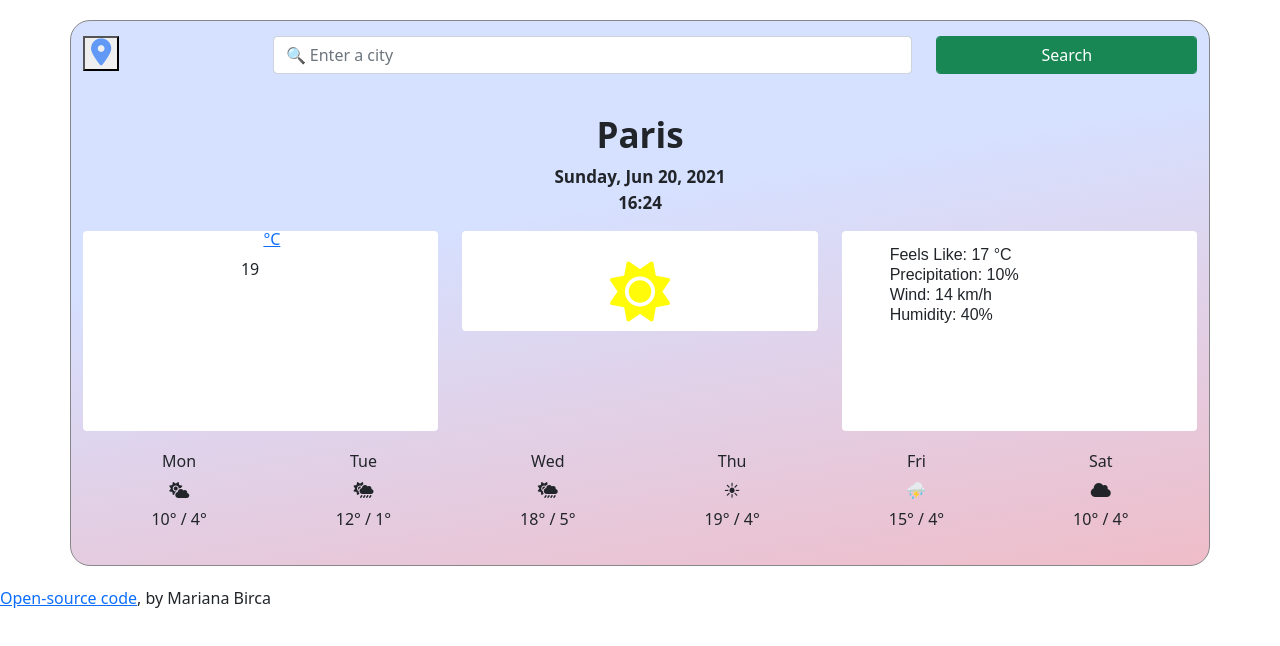
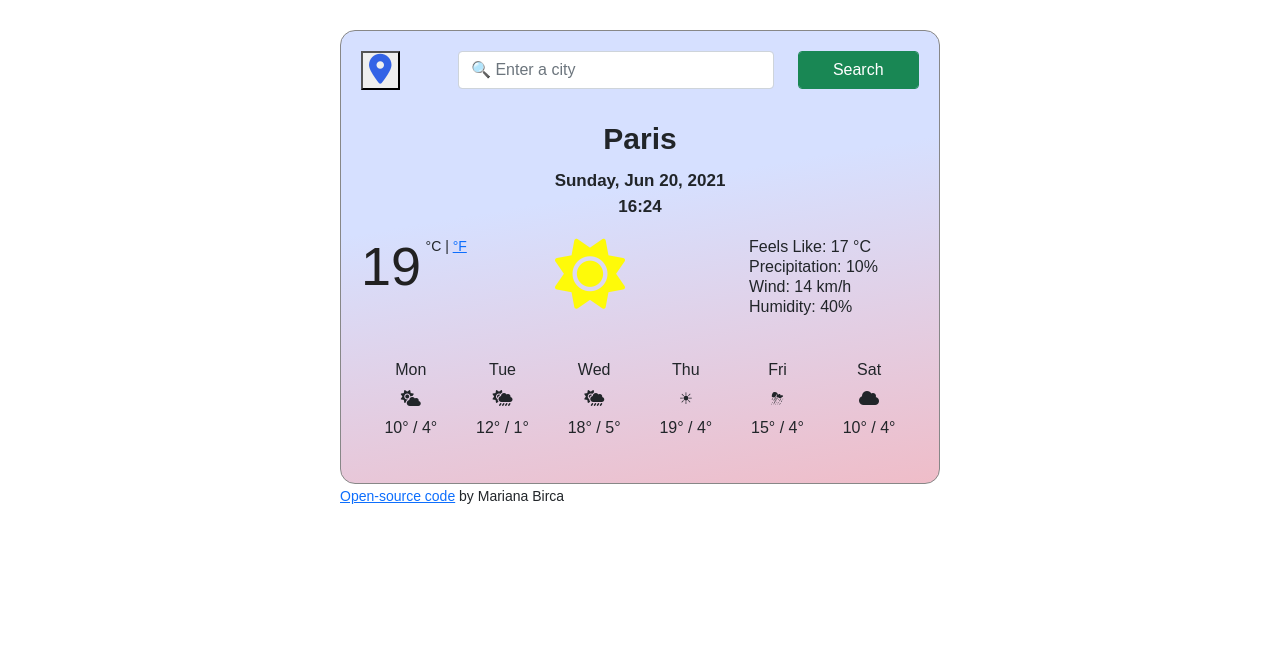
Before and after one commit to MarianaBirca/weather-be-app, a plain HTML site: page index.html in a window 1280 px wide. Drawn offline with nearby package versions, Linux system fonts and the light colour scheme.

Commit message:
Styled the main elements of the app

```diff
--- a/index.html
+++ b/index.html
@@ -3,25 +3,27 @@
   <head>
     <title>Weather Be</title>
     <meta charset="UTF-8" />
-  <link rel="stylesheet" href="styles.css">
     <link
       href="https://cdn.jsdelivr.net/npm/bootstrap@5.0.0-beta3/dist/css/bootstrap.min.css"
       rel="stylesheet"
       integrity="sha384-eOJMYsd53ii+scO/bJGFsiCZc+5NDVN2yr8+0RDqr0Ql0h+rP48ckxlpbzKgwra6"
       crossorigin="anonymous"
     />
-    <link rel="preconnect" href="https://fonts.gstatic.com">
-    <link href="https://fonts.googleapis.com/css2?family=Domine:wght@400;500;600;700&display=swap" rel="stylesheet">
+    <link rel="stylesheet" href="src/styles.css" />
+    <link rel="preconnect" href="https://fonts.gstatic.com" />
+    <link
+      href="https://fonts.googleapis.com/css2?family=Domine:wght@400;500;600;700&display=swap"
+      rel="stylesheet"
+    />
     <script
       src="https://kit.fontawesome.com/3f0cd08687.js"
-      crossorigin="anonymous">
-      </script>
-    <script src="https://unpkg.com/axios/dist/axios.min.js">
-    </script>
+      crossorigin="anonymous"
+    ></script>
+    <script src="https://unpkg.com/axios/dist/axios.min.js"></script>
   </head>
-
   <body>
     <div class="container">
+      <div class="weather-app-wrapper">
         <div class="weather-app">
           <form id="search-form">
             <div class="row">
@@ -48,50 +50,32 @@
               </div>
             </div>
           </form>
-        <h1 class="city-header">
-     Paris
-        </h1>
-        <p class="time" id="date">
-        </p>
-        <div class="row forecast-display">
-            <div class="col-sm-4">
-                <div class="card text-center border-0 weather-temperature">
-                  <div class="card-body">
-                      <span class="temperature-box"> 19 </span>
+          <div class="overview">
+            <h1>Paris</h1>
+            <p class="time" id="date"></p>
+          </div>
+          <div class="row">
+            <div class="col-4">
+              <div class="current-temperature">
+                <strong>19</strong>
                 <span class="units">
-                        <a href="#" id="celsius-link">°C</a>
+                  <small>°C | <a href="#">°F</a> </small>
                 </span>
               </div>
             </div>
+            <div class="col-4">
+              <i class="fas fa-sun"></i>
             </div>
-            <div class="col-sm-4">
-                <div class="card text-center border-0 sun-card">
-                  <div class="card-body">
-                    <i class="fas fa-sun sun"></i>
-                  </div>
-                </div>
-              </div>
-            <div class="col-sm-4">
-                <div class="card text-left border-0 weather-details">
-                  <div class="card-body">
+            <div class="col-4">
               <ul>
-                          <li>
-                            Feels Like: 17 °C
-                          </li>
-                          <li>
-                            Precipitation: 10%
-                          </li>
-                          <li>
-                            Wind: 14 km/h
-                          </li>
-                          <li>
-                            Humidity: 40%
-                          </li>
+                <li>Feels Like: 17 °C</li>
+                <li>Precipitation: 10%</li>
+                <li>Wind: 14 km/h</li>
+                <li>Humidity: 40%</li>
               </ul>
             </div>
           </div>
-              </div>
-          </div>
+
           <div class="card-body">
             <div class="row future-forecast">
               <div class="col-2">
@@ -99,11 +83,15 @@
                 <br />
                 <i class="fas fa-cloud-sun"></i>
                 <br />
-              10° / 4° </div>
+                10° / 4°
+              </div>
               <div class="col-2">
                 Tue
                 <br />
-                  <i class="fas fa-cloud-sun-rain cloud-sun-rain" aria-hidden="true"></i>
+                <i
+                  class="fas fa-cloud-sun-rain cloud-sun-rain"
+                  aria-hidden="true"
+                ></i>
                 <br />
                 12° / 1°
               </div>
@@ -138,13 +126,17 @@
             </div>
           </div>
         </div>
+        <small>
+          <a
+            href="https://github.com/MarianaBirca/weather-be-app"
+            target="_blank"
+          >
+            Open-source code</a
+          >
+          by Mariana Birca
+        </small>
       </div>
     </div>
-    </div>
-    <div class="git-link">
-      <a href="https://github.com/MarianaBirca/weather-be-app">Open-source code</a>, by Mariana Birca
-    </div>
-
     <script src="src/index.js"></script>
   </body>
 </html>
--- a/src/index.js
+++ b/src/index.js
@@ -69,7 +69,7 @@ searchForm.addEventListener("submit", searchPlace);
 function showTemperature(response) {
   let cityX = document.querySelector("h1");
   cityX.innerHTML = response.data.name;
-  let realTemperature = document.querySelector(".temperature-box");
+  let realTemperature = document.querySelector(".current-temperature");
   let temperature = Math.round(response.data.main.temp);
   realTemperature.innerHTML = `${temperature}`;
 }
--- a/src/styles.css
+++ b/src/styles.css
@@ -1,10 +1,19 @@
 body {
-  font-family: "Domine", serif;
-  color: #2c1827;
+  font-family: Arial, Helvetica, sans-serif;
+}
+
+h1 {
+  font-size: 30px;
+  font-weight: 600;
+  line-height: 28px;
+  text-align: center;
+  padding: 15px;
+  margin-bottom: 0;
+  margin-top: 20px;
 }
 ul {
-  margin: 5px 0px;
-  padding: 0px;
+  margin: 0;
+  padding: 0;
 }
 li {
   font-family: Arial, Helvetica, sans-serif;
@@ -15,43 +24,41 @@ li {
   list-style: none;
   width: 100%;
 }
-.city-header {
-  font-size: 35px;
-  font-weight: 600;
-  margin-top: 40px;
-  text-align: center;
+.overview {
+  margin-bottom: 20px;
 }
-
-.search-form {
-  margin-bottom: 60px;
+.weather-app-wrapper {
+  margin: 30px auto;
+  max-width: 600px;
 }
-
-.container {
+.weather-app {
   background: linear-gradient(
     890.3deg,
     rgb(214, 224, 255) 37.2%,
     rgb(254, 168, 168) 137.3%
   );
   border: 1px solid rgb(135, 135, 135);
-  border-radius: 20px;
-  padding: 15px;
-  margin: 20px auto;
-  max-width: 400px;
+  border-radius: 15px;
+  padding: 20px;
 }
-.search-tab {
-  border-radius: 25px;
+.fa-sun {
+  color: #fffb00f6;
+  font-size: 70px;
+}
+.search-form {
+  margin-bottom: 60px;
+}
+
+.search-city-input {
+  border-radius: 30px;
   border: 0.5px solid #6299f7;
   background-color: transparent;
   box-shadow: 5px #fcf4d9;
 }
-.btn {
-  border-radius: 25px;
-  background-color: #6299f7;
-}
 
 .pinpoint {
-  font-size: 27px;
-  color: #6299f7;
+  font-size: 30px;
+  color: #3363e6;
 }
 .time {
   text-align: center;
@@ -65,50 +72,23 @@ li {
   font-size: 55px;
   font-weight: 400;
 }
+
+.current-temperature strong {
+  color: rgb(33, 33, 33);
+  font-size: 54px;
+  font-weight: 400;
+  line-height: 1;
+}
 .units {
   position: relative;
-  top: -30px;
+  font-size: 16px;
+  top: -34px;
 }
 
-.fa-sun {
-  color: #fffb00f6;
-  font-size: 60px;
-  display: inline-block;
-  text-align: center;
-  width: 100%;
-  padding: 10px 0px 20px;
-}
-
-.row {
-  display: flex;
-  flex-wrap: wrap;
-  box-sizing: border-box;
-}
-
-.weather-temperature {
-  height: 200px;
-  min-width: 80px;
-  padding: 10px 20px 5px;
-  background: transparent;
-}
-.sun-card {
-  min-width: 100px;
-  height: 100px;
-  padding: 5px;
-  background: transparent;
-}
-.weather-details {
-  height: 200px;
-  padding: 0px;
-  min-width: 80px;
-  background: transparent;
-}
 .future-forecast {
-  margin-top: -40px;
+  margin-top: 20px;
+  margin-bottom: 5px;
   line-height: 29px;
   font-size: 16px;
   text-align: center;
 }
-.git-link {
-  text-decoration: none;
-}
```
Lines whose indentation alone changed are shown as unchanged.
